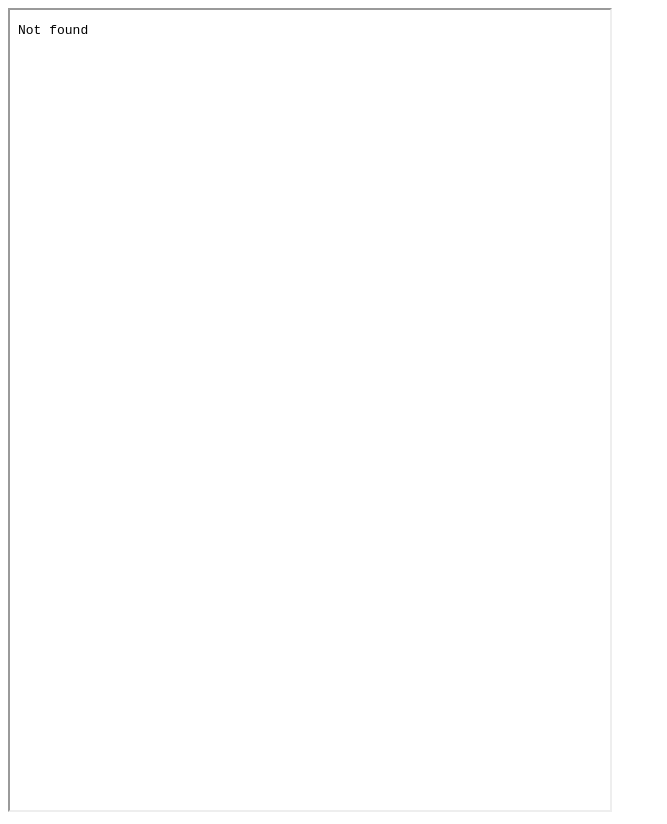
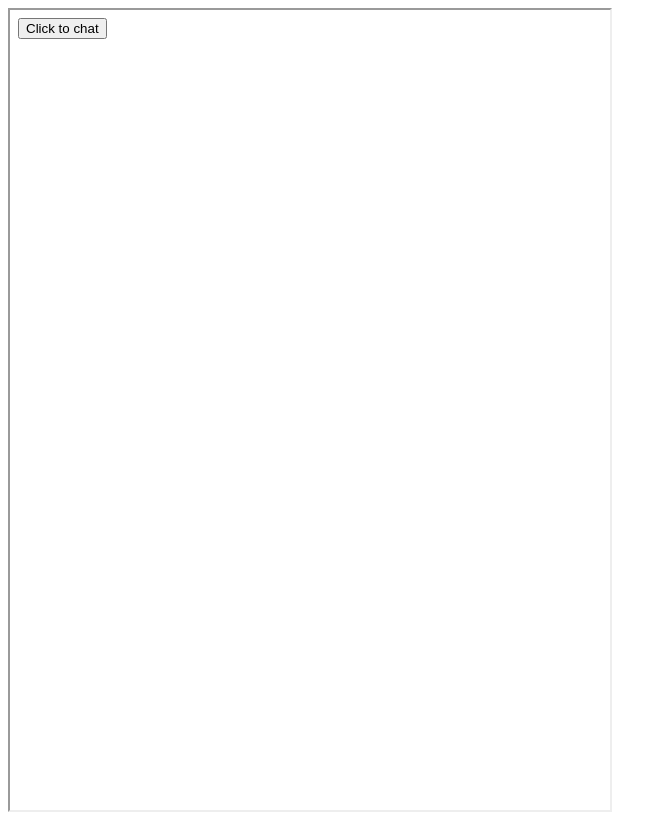
Before and after one commit to MukeshDevadoss/mywebpage, a website: page ChromePrivateNetworkPOC_New/httpserver/cors_local.html in a window 1280 px wide. Shown: the whole page, without its empty margins (0-667 px from the left). Drawn offline with Linux system fonts and the light colour scheme.

Commit message:
widget htm to html1

```diff
--- a/ChromePrivateNetworkPOC_New/httpserver/cors_local.html
+++ b/ChromePrivateNetworkPOC_New/httpserver/cors_local.html
@@ -32,6 +32,6 @@
     </script>
 </head>
 <body>
-	<iframe src="/wid241.htm" height="800" width="600" title="Iframe Example"></iframe>
+	<iframe src="/wid241.html" height="800" width="600" title="Iframe Example"></iframe>
 </body>
 </html>
```
Also changed, not shown: 1 other file.
